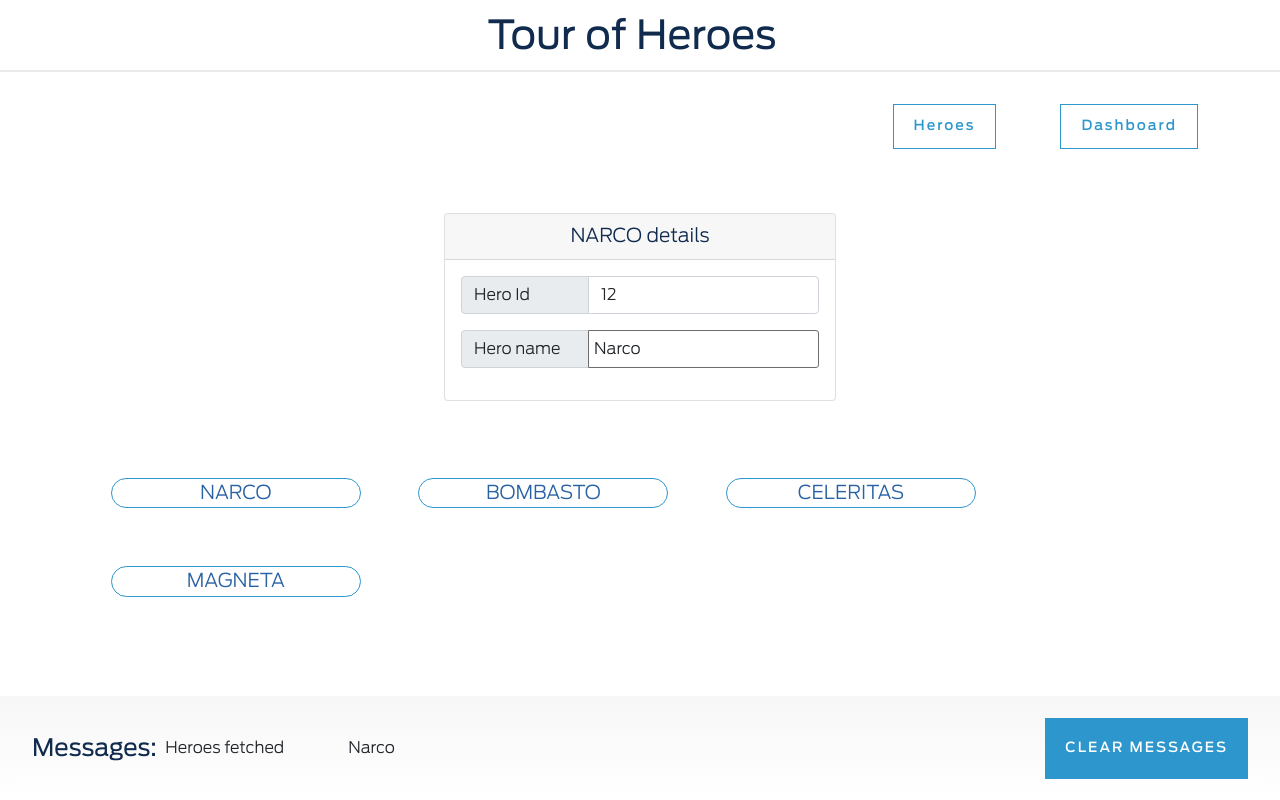
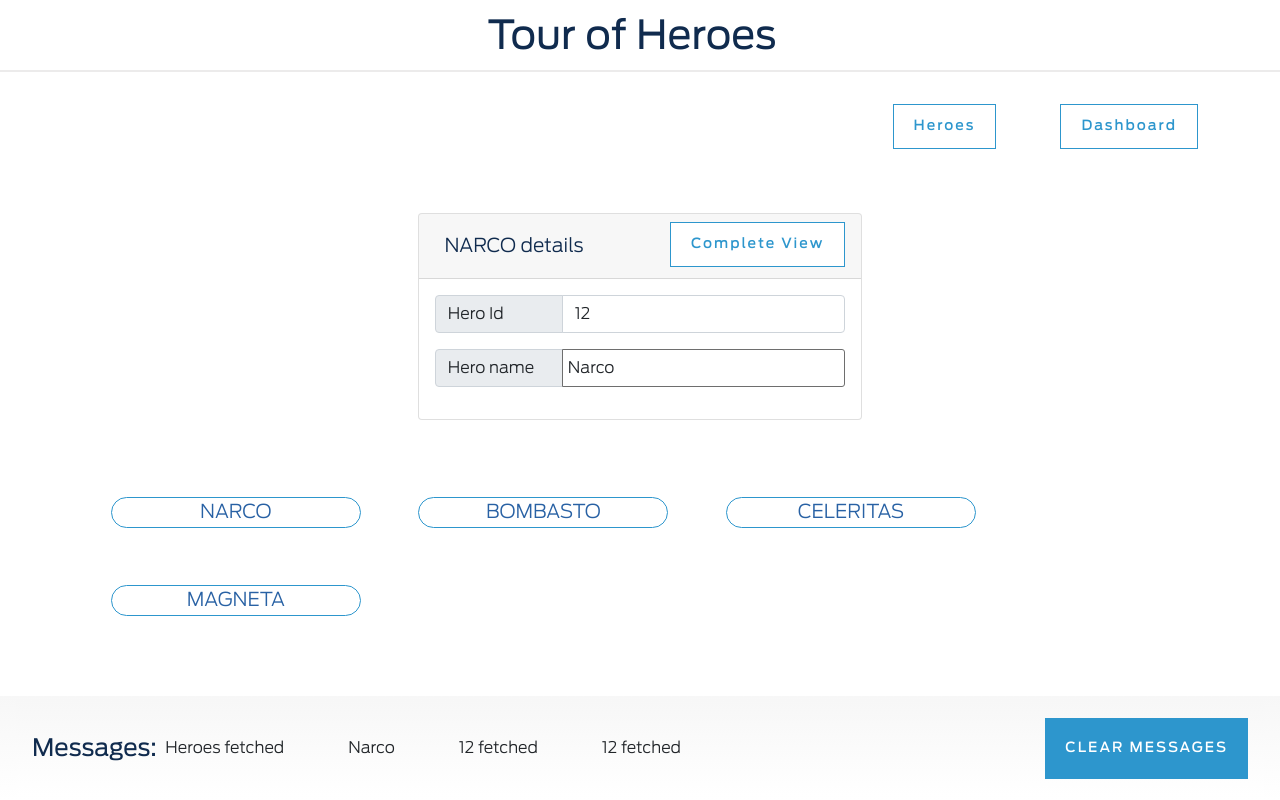
Before and after one commit to Patroklin/angular-tour-of-heroes, an Angular app: page /dashboard in a window 1280 px wide. Both pictures are taken after a click on the element "NARCO". Built offline with nearby package versions, Linux system fonts and the light colour scheme.

Commit message:
Applying hero details by id in the routing.

```diff
--- a/src/app/dashboard/dashboard.component.html
+++ b/src/app/dashboard/dashboard.component.html
@@ -1,5 +1,5 @@
-<div class="container-dashboard-hero-detail">
-  <app-hero-detail [selectedHero]="selectedHero"></app-hero-detail>
+<div class="container-dashboard-hero-detail" *ngIf="selectedHero">
+  <app-hero-detail [heroId]="selectedHero.id" [showCompleteMode]="false"></app-hero-detail>
 </div>
 <div class="container container__dashboard">
   <div class="col-3 card__dashboard card__dashboard--ford-blue" *ngFor="let hero of heroes" (click)="onSelect(hero)"
--- a/src/app/hero-detail/hero-detail.component.html
+++ b/src/app/hero-detail/hero-detail.component.html
@@ -1,15 +1,19 @@
 <div class="container container__heroe-detail">
-  <div *ngIf="selectedHero" class="card">
-    <div class="card-header card-header__heroe-detail">
-      <span>{{selectedHero.name | uppercase}} details</span>
+    <div *ngIf="selectedHero$ | async as selHero" class="card">
+        <div class="card-header card-header__heroe-detail" [class.card-header__heroe-detail--flex]="!showCompleteMode">
+            <p>{{selHero.name | uppercase}} details</p>
+            <div *ngIf="heroId">
+                <button class="button-secondary" (click)="navigateTo('/detail/'.concat(selHero.id.toString()))">Complete View</button>
+            </div>
         </div>
         <div class="card-body">
             <div class="input-group mb-3">
                 <span class="input-group-text input-group-text__heroe-detail">Hero Id</span>
-        <span class="form-control">{{selectedHero.id}}</span></div>
+                <span class="form-control">{{selHero.id}}</span></div>
             <div class="input-group mb-3">
                 <span class="input-group-text input-group-text__heroe-detail">Hero name</span>
-        <input type="text" class="form-control" aria-label="name" [(ngModel)]="selectedHero.name" placeholder="name">
+                <input type="text" class="form-control" aria-label="name" [(ngModel)]="selHero.name"
+                       placeholder="name">
             </div>
         </div>
     </div>
--- a/src/app/hero-detail/hero-detail.component.scss
+++ b/src/app/hero-detail/hero-detail.component.scss
@@ -13,4 +13,11 @@
   color: $ford-blue;
   font-size: 1.2em;
   text-align: center;
+
+  &--flex{
+    display: flex;
+    align-content: center;
+    justify-content: space-around;
+    gap: 4em;
+  }
 }
--- a/src/app/hero-detail/hero-detail.component.ts
+++ b/src/app/hero-detail/hero-detail.component.ts
@@ -1,18 +1,54 @@
-import {Component, Input, OnInit} from '@angular/core';
+import {Component, Input, OnChanges, OnInit, SimpleChanges} from '@angular/core';
 import {Hero} from "../hero";
+import {ActivatedRoute, Router} from "@angular/router";
+import {HeroService} from "../hero.service";
+import {Observable} from "rxjs";
+import {Location} from "@angular/common";
 
 @Component({
-  selector: 'app-hero-detail',
-  templateUrl: './hero-detail.component.html',
-  styleUrls: ['./hero-detail.component.scss']
+    selector: 'app-hero-detail',
+    templateUrl: './hero-detail.component.html',
+    styleUrls: ['./hero-detail.component.scss']
 })
-export class HeroDetailComponent implements OnInit {
+export class HeroDetailComponent implements OnInit, OnChanges {
 
-  @Input() selectedHero?: Hero;
+    @Input() heroId?: number;
+    @Input() showCompleteMode: boolean = false;
 
-  constructor() { }
+    selectedHero$?: Observable<Hero>;
 
-  ngOnInit(): void {
-  }
+    constructor(private router: Router,
+                private activatedRoute: ActivatedRoute,
+                private heroService: HeroService,
+                private location: Location) {
+    }
 
+    ngOnInit(): void {
+        if (this.heroId) {
+            this.selectedHero$ = this.getHeroById(this.heroId);
+        }else {
+            this.selectedHero$ = this.getHero();
+        }
+    }
+
+    navigateTo(route: string) {
+        this.router.navigateByUrl(route);
+    }
+
+    getHero(): Observable<Hero> {
+        const id = Number(this.activatedRoute.snapshot.paramMap.get('id'));
+        return this.heroService.getHero(id);
+    }
+
+    private getHeroById(heroId: number): Observable<Hero> {
+        return this.heroService.getHero(heroId);
+    }
+
+    ngOnChanges(changes: SimpleChanges): void {
+        if (this.heroId) {
+            this.selectedHero$ = this.getHeroById(this.heroId);
+        }else {
+            this.selectedHero$ = this.getHero();
+        }
+    }
 }
--- a/src/app/hero.service.ts
+++ b/src/app/hero.service.ts
@@ -16,4 +16,10 @@ export class HeroService {
     this.messageService.add("Heroes fetched")
     return of(HEROES);
   }
+
+  getHero(id: number): Observable<Hero>{
+    const hero = HEROES.find(hero => hero.id === id)!;
+    this.messageService.add(`${hero.id  } fetched`)
+    return of(hero);
+  }
 }
--- a/src/app/heroes/heroes.component.html
+++ b/src/app/heroes/heroes.component.html
@@ -5,5 +5,5 @@
       {{hero.name | uppercase}}
     </li>
   </ul>
-  <app-hero-detail [selectedHero]="selectedHero"></app-hero-detail>
+  <app-hero-detail *ngIf="selectedHero" [heroId]="selectedHero.id" [showCompleteMode]="false"></app-hero-detail>
 </div>
```
Also changed, not shown: src/app/app-routing.module.ts (+7 -5 lines). Lines whose indentation alone changed are shown as unchanged.
